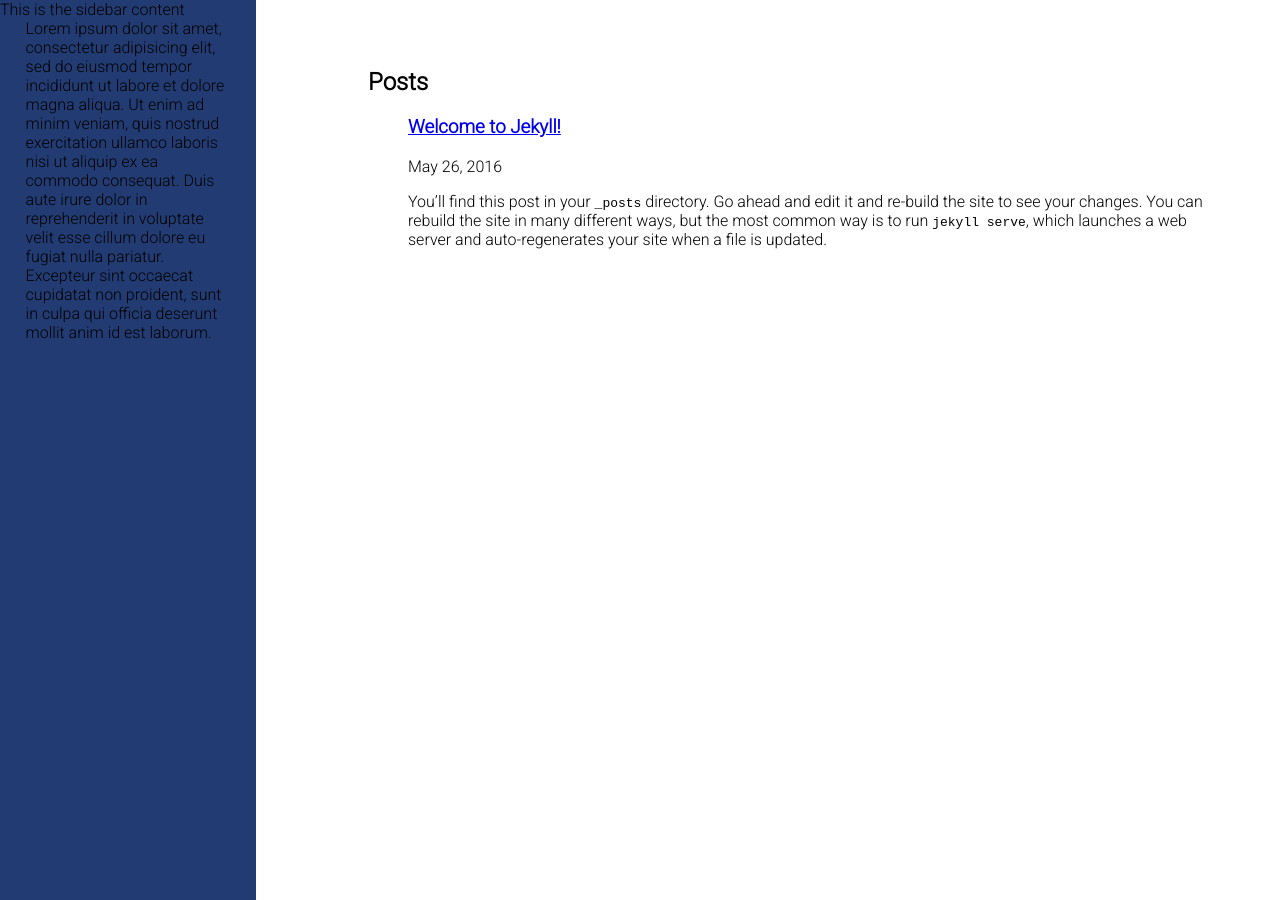
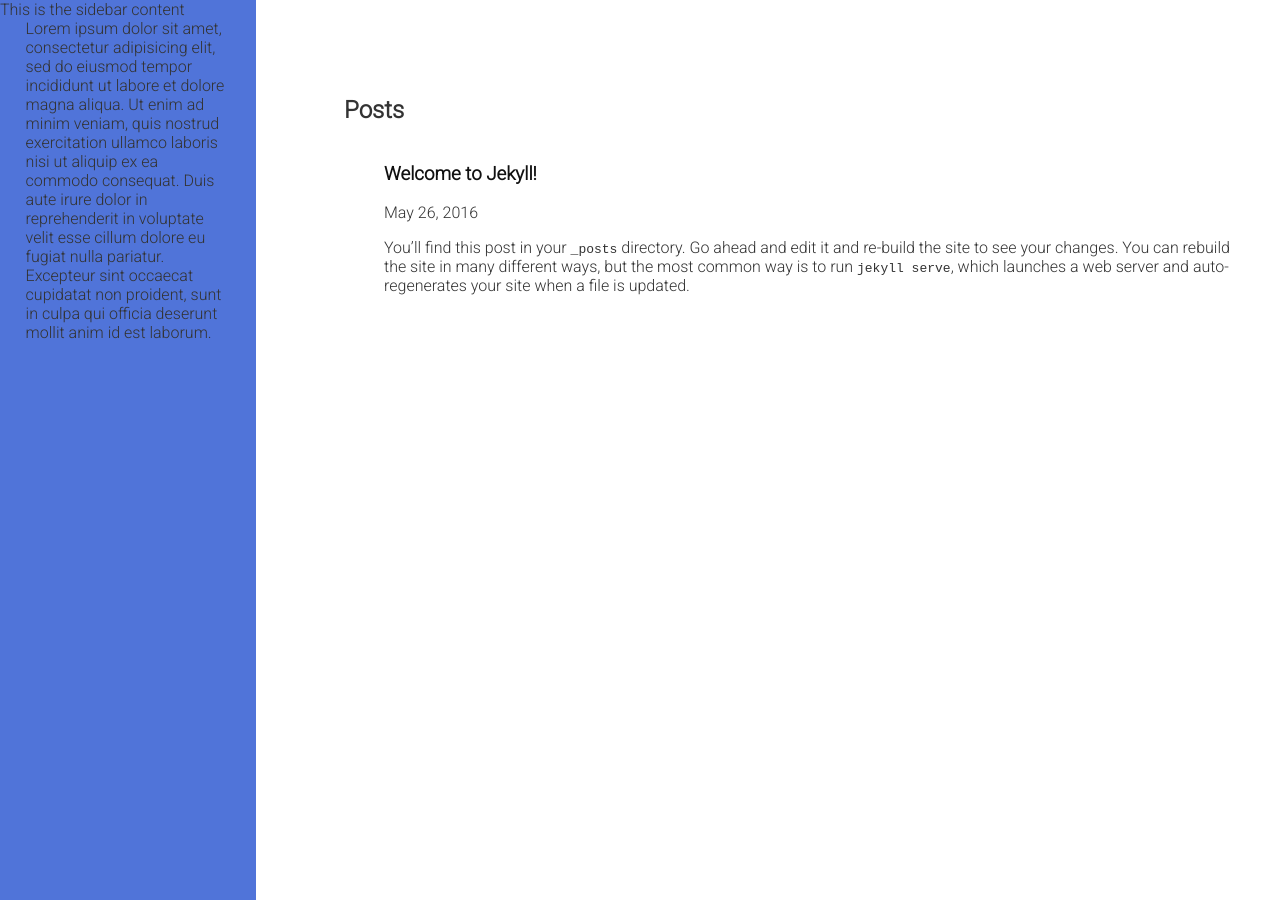
Before and after one commit to kyle-hall/kyle-hall.github.io, a Jekyll site: the page built from index.html, in a window 1280 px wide. Built offline with Jekyll 4.4.1, drawn with Linux system fonts in a browser that asks for light colours.

Commit message:
coordinating with new build system

```diff
--- /dev/null
+++ b/_sass/_colors.scss
@@ -0,0 +1,3 @@
+
+$soft-black: #111111;
+$dark-grey: #333333;
--- a/_sass/_content.scss
+++ b/_sass/_content.scss
@@ -1,16 +1,36 @@
 
 @import 'sidebar';
+@import 'colors';
 
 .content {
   max-width: 900px;
   margin-left: 25%;
-  padding: 48px;
+
+  padding: 48px 48px 48px 24px;
 }
 
-.post-list li {
-  list-style: none;
+.post-list {
+
+  display: flex;
+
+  li {
+    list-style: none;
+    justify-content: flex-start;
+  }
+
+  a {
+    text-decoration: none;
+    color: $soft-black;
+  }
+
 }
 
 body, h1, h2, h3, h4, h5, h6 {
   font-family: 'Roboto', sans-serif;
+  color: $dark-grey;
 }
+
+h2 {
+  margin-top: 1em;
+  padding-top: 1em;
+}
--- a/_sass/_sidebar.scss
+++ b/_sass/_sidebar.scss
@@ -1,16 +1,17 @@
 
 .sidebar {
+  width: 20%;
+
   position: fixed;
   top: 0;
   bottom: 0;
 
-  width: 20%;
-
-  background-color: rgb(34, 60, 115);
+  background-color: #5074D9;
 }
 
 .sidebar-content {
   width: 80%;
+
   max-width: 325px;
   margin: 0 auto;
 }
--- /dev/null
+++ b/_sass/main.scss
@@ -0,0 +1,9 @@
+
+@import 'content';
+
+body {
+  margin: 0;
+  padding: 0;
+  box-sizing: border-box;
+  line-height: 1.5;
+}
```
